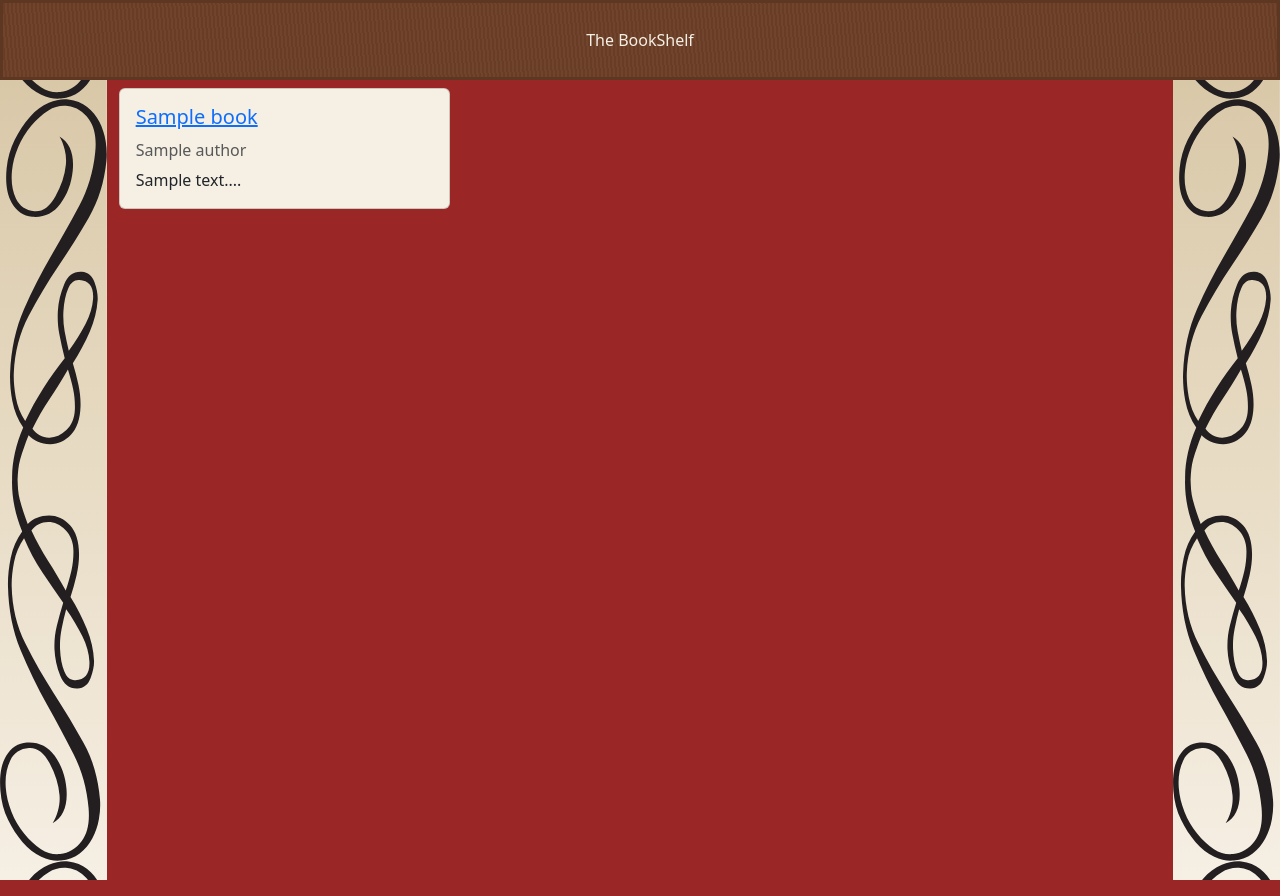
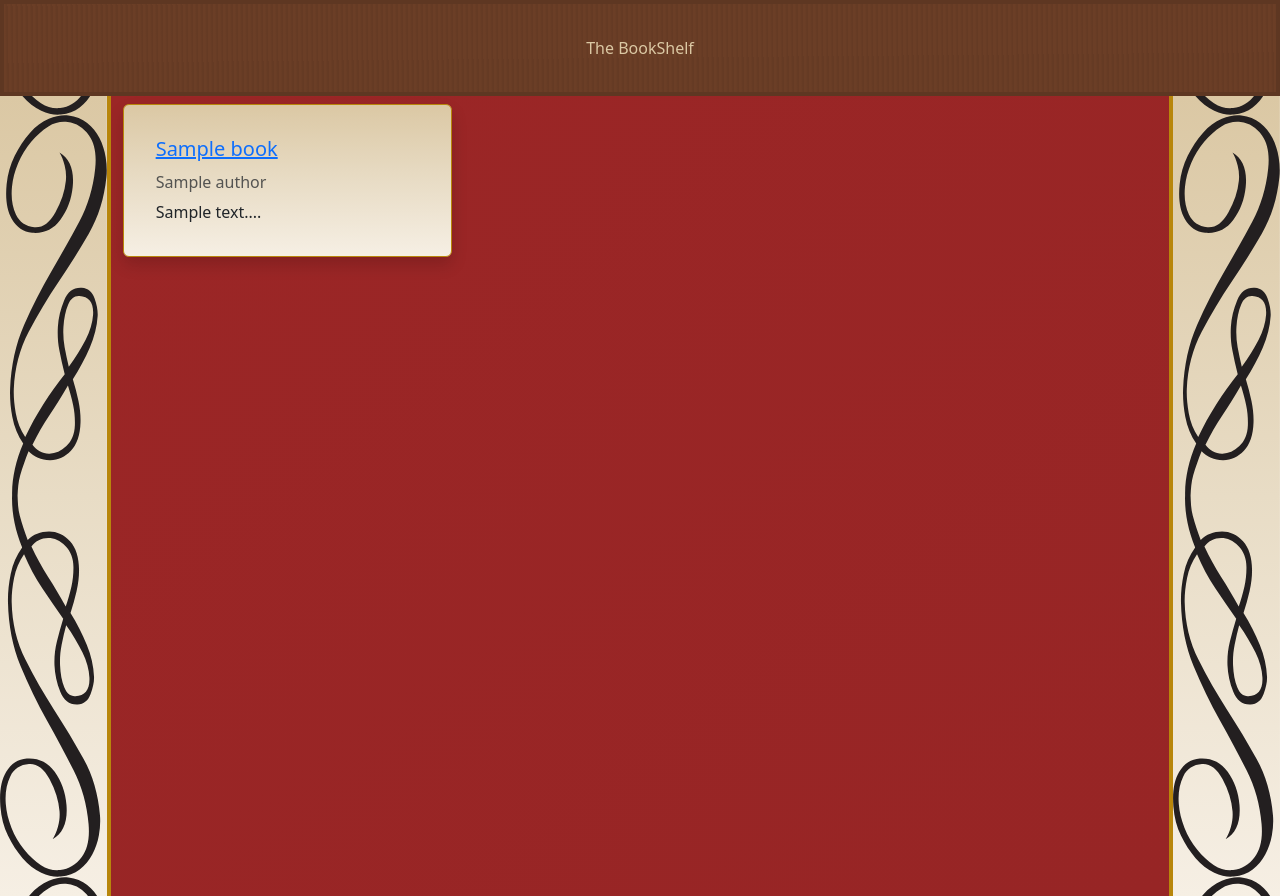
Before and after one commit to RosieTrainor/BookShelf, a Django app: page / in a window 1280 px wide. Run offline with Django 5.2, Linux system fonts and the light colour scheme; tables that the repository leaves empty hold one stand-in row (values such as "Sample post").

Commit message:
Organise CSS file, amend colours slightly

```diff
--- a/review/templates/review/index.html
+++ b/review/templates/review/index.html
@@ -5,7 +5,7 @@
 <div class="row">
     {% for review in review_list %}
     <div class="col-12 col-md-4">
-        <div class="card my-2">
+        <div class="card my-2 shadow p-3 mb-5 bg-white rounded">
             <div class="card-body">
                 <h5 class="card-title"><a href="{% url 'review_detail' review.pk %}">
                         <p>{{ review.book.title }}</p>
--- a/review/templates/review/user_review_list.html
+++ b/review/templates/review/user_review_list.html
@@ -9,7 +9,7 @@
 <div class="row">
     {% for review in review_list %}
     <div class="col-12 col-md-4">
-        <div class="card my-2">
+        <div class="card my-2 shadow p-3 mb-5 bg-white rounded"">
             <div class="card-body">
                 <h5 class="card-title"><a href="{% url 'review_detail' review.pk %}">
                         <p>{{ review.book.title }}</p>
--- a/static/css/style.css
+++ b/static/css/style.css
@@ -1,3 +1,14 @@
+
+/* CSS Variables */
+
+:root {
+    --parchment-color: #dbc8a4;
+    --background-color: #9b2626;
+    --accent-color: #b8860b;
+}
+
+/* Background */
+
 .scrollwork {
     background-color: #f6efe4;
     background-image:
@@ -6,7 +17,7 @@
             to top,
             #f6efe4,
             #e8dcc5 50%,
-            #d9c8a8
+            var(--parchment-color)
         );
     background-repeat: repeat-y;
     background-size: contain;
@@ -14,27 +25,36 @@
     height: 100vh;
 }
 
-body {
-    background-color: #9b2626;
+.journal-center {
+    background-color: var(--background-color);
+    background-image: linear-gradient(to bottom right, var(--background-color), #972525);;
+    border-left: 4px solid var(--accent-color);
+    border-right: 4px solid var(--accent-color);
 }
 
-/* #f6efe4; parchment */
-/* background-color: #6B3E26; */
+/* Header */
 
 header {
-
     background-color: #6B3E26;
-    background-image: repeating-linear-gradient(85deg,
-            rgba(255, 255, 255, 0.03),
-            rgba(255, 255, 255, 0.03) 2px,
-            rgba(0, 0, 0, 0.03) 2px,
-            rgba(0, 0, 0, 0.03) 4px);
-    border: 3px solid #5E3722;
-    min-height: 10vh;
-    color: #f6efe4;
-
+    background-image: repeating-linear-gradient(89deg,
+            rgba(255, 255, 255, 0.001),
+            rgba(255, 255, 255, 0.001) 2px,
+            rgba(0, 0, 0, 0.06) 4px,
+            rgba(0, 0, 0, 0.06) 5px);
+    border: 4px solid #5E3722;
+    min-height: 12vh;
+    color: var(--parchment-color);
 }
 
+/* Cards */
+
 .card {
-    background-color: #f6efe4;
+     background-image:
+        linear-gradient(
+            to top,
+            #f6efe4,
+            #e8dcc5 50%,
+            var(--parchment-color)
+        );
+        border: 1px solid var(--accent-color);
 }
--- a/templates/base.html
+++ b/templates/base.html
@@ -26,7 +26,7 @@
         <div class="row min-vh-100">
             <div class="col-md-1 d-none d-sm-block scrollwork">
             </div>
-            <div class="col-md-10">
+            <div class="col-md-10 journal-center">
                 {% block content %}
 
                 {% endblock content %}
```
